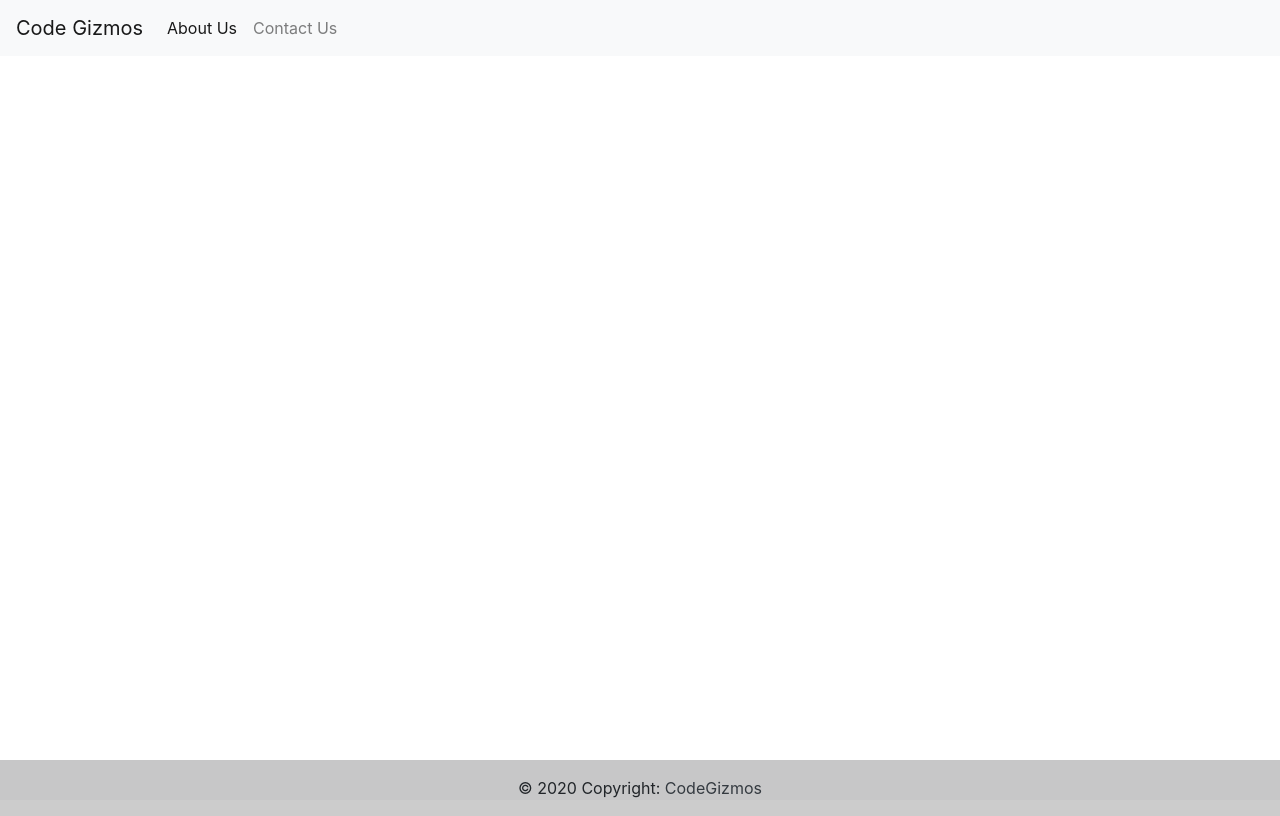
After one commit to sameer1406/pytubeRestapi, a Flask app: template templates/base.html in a window 1280 px wide. The commit adds this page. Run offline with Flask 2, Linux system fonts and the light colour scheme; the template is opened without the code that fills it, so the values that code supplies are empty; some libraries are stand-ins or nearby versions.

```diff
--- a/app.py
+++ b/app.py
@@ -1,37 +1,63 @@
-from flask import Flask, request, jsonify, render_template
+from flask import Flask, request, jsonify, render_template, send_file
 from pytube import YouTube
+from flask_bootstrap import Bootstrap
+import os
+from flask_wtf import FlaskForm
 
 app = Flask(__name__)
+app.secret_key = 'the random string'
+Bootstrap(app)
 
 
-@app.route('/', methods=["GET"])
+@app.route('/', methods=["POST", "GET"])
 def index():
-    return render_template('home.html')
+    # form = Link()
+    # # name = form.name.data
+    # # print(name)
+    if request.method == "POST":
+        youtube_link = request.form["youtubelink"]
+        # print(youtube_link)
+        return send_file(YouTube(youtube_link).streams.first().download(), as_attachment=True)
+        # return render_template('home.html')
+    else:
+        return render_template('home.html')
+
+# @app.route('/')
+# def index():
+#     return render_template('home.html')
+#
+#
+# @app.route('/YouTube', methods=['post'])
+# def postTesting():
+#     name = request.form['youtubelink']
+#
+#     print(name)  # This is the posted value
+#     return render_template('home.html'),200
 
 
-@app.route('/Youtube', methods=["POST"])
-def youtube():
-    youtube_link_request = request.get_json(force=False, silent=False, cache=True)
-    print(youtube_link_request)
-    youtube_link = youtube_link_request['link']
-    # downloads = youtube_link_request['path']
-    # print(downloads);
-    path = "/Users/sameer/Documents/YouTube_mobile/YouTUBE_APP/backend/downloads"
-    yt = YouTube(youtube_link).streams.first().download()
-    views = YouTube(youtube_link).views
-    thumbnail = YouTube(youtube_link).thumbnail_url
-    title = YouTube(youtube_link).title
-    # streams_data = yt.streams.first().download()
-    # streams = []
-    # for stream in streams_data:
-    #     stream_info = stream
-    #     streams.append(stream_info.type)
-    return jsonify({"Data": "successful completed",
-                    "views": views,
-                    "thumbnail": thumbnail,
-                    "title": title,
-
-                    }), 200
+# @app.route('/Youtube', methods=["POST"])
+# def youtube():
+#     # youtube_link_request = request.get_json(force=False, silent=False, cache=True)
+#     # print(youtube_link_request)
+#     youtube_link = request.form['name']
+#     # downloads = youtube_link_request['path']
+#     # print(downloads);
+#     # path = "/Users/sameer/Documents/YouTube_mobile/YouTUBE_APP/backend/downloads"
+#     yt = YouTube(youtube_link).streams.first().download()
+#     views = YouTube(youtube_link).views
+#     thumbnail = YouTube(youtube_link).thumbnail_url
+#     title = YouTube(youtube_link).title
+#     # streams_data = yt.streams.first().download()
+#     # streams = []
+#     # for stream in streams_data:
+#     #     stream_info = stream
+#     #     streams.append(stream_info.type)
+#     return jsonify({"Data": "successful completed",
+#                     "views": views,
+#                     "thumbnail": thumbnail,
+#                     "title": title,
+#
+#                     }), 200
 
 
 if __name__ == "__main__":
--- /dev/null
+++ b/static/css/main.css
@@ -0,0 +1,15 @@
+#page-container {
+  position: relative;
+  min-height: 100vh;
+}
+
+#content-wrap {
+  padding-bottom: 2.5rem;    /* Footer height */
+}
+
+#footer {
+  position: absolute;
+  bottom: 0;
+  width: 100%;
+  height: 2.5rem;            /* Footer height */
+}
--- /dev/null
+++ b/templates/base.html
@@ -0,0 +1,59 @@
+<!DOCTYPE html>
+<html lang="en">
+<head>
+    <link rel="stylesheet" href="https://stackpath.bootstrapcdn.com/bootstrap/4.2.1/css/bootstrap.min.css" integrity="sha384-GJzZqFGwb1QTTN6wy59ffF1BuGJpLSa9DkKMp0DgiMDm4iYMj70gZWKYbI706tWS" crossorigin="anonymous">
+    <meta charset="UTF-8">
+    <title>{% block title %}{% endblock %}</title>
+    <link rel="stylesheet" href="{{ url_for('static', filename='css/main.css') }}">
+</head>
+<body>
+<nav class="navbar navbar-expand-lg navbar-light bg-light">
+  <a class="navbar-brand" href="#">Code Gizmos</a>
+  <button class="navbar-toggler" type="button" data-toggle="collapse" data-target="#navbarSupportedContent" aria-controls="navbarSupportedContent" aria-expanded="false" aria-label="Toggle navigation">
+    <span class="navbar-toggler-icon"></span>
+  </button>
+
+  <div class="collapse navbar-collapse" id="navbarSupportedContent">
+    <ul class="navbar-nav mr-auto">
+      <li class="nav-item active">
+        <a class="nav-link" href="#">About Us <span class="sr-only">(current)</span></a>
+      </li>
+      <li class="nav-item">
+        <a class="nav-link" href="#">Contact Us</a>
+      </li>
+<!--      <li class="nav-item dropdown">-->
+<!--        <a class="nav-link dropdown-toggle" href="#" id="navbarDropdown" role="button" data-toggle="dropdown" aria-haspopup="true" aria-expanded="false">-->
+<!--          Dropdown-->
+<!--        </a>-->
+<!--        <div class="dropdown-menu" aria-labelledby="navbarDropdown">-->
+<!--          <a class="dropdown-item" href="#">Action</a>-->
+<!--          <a class="dropdown-item" href="#">Another action</a>-->
+<!--          <div class="dropdown-divider"></div>-->
+<!--          <a class="dropdown-item" href="#">Something else here</a>-->
+<!--        </div>-->
+      </li>
+     </ul>
+<!--    <form class="form-inline my-2 my-lg-0">-->
+<!--      <input class="form-control mr-sm-2" type="search" placeholder="Search" aria-label="Search">-->
+<!--      <button class="btn btn-outline-success my-2 my-sm-0" type="submit">Search</button>-->
+<!--    </form>-->
+  </div>
+</nav>
+<div class="container">
+  {% block content %} {% endblock %}
+    <!-- Footer -->
+
+  </div>
+<footer class="bg-light text-center text-lg-start" id="footer">
+   <!-- Copyright -->
+  <div class="text-center p-3" style="background-color: rgba(0, 0, 0, 0.2)">
+    © 2020 Copyright:
+    <a class="text-dark" >CodeGizmos</a>
+  </div>
+  <!-- Copyright -->
+</footer>
+<script src="https://code.jquery.com/jquery-3.3.1.slim.min.js" integrity="sha384-q8i/X+965DzO0rT7abK41JStQIAqVgRVzpbzo5smXKp4YfRvH+8abtTE1Pi6jizo" crossorigin="anonymous"></script>
+<script src="https://cdnjs.cloudflare.com/ajax/libs/popper.js/1.14.6/umd/popper.min.js" integrity="sha384-wHAiFfRlMFy6i5SRaxvfOCifBUQy1xHdJ/yoi7FRNXMRBu5WHdZYu1hA6ZOblgut" crossorigin="anonymous"></script>
+<script src="https://stackpath.bootstrapcdn.com/bootstrap/4.2.1/js/bootstrap.min.js" integrity="sha384-B0UglyR+jN6CkvvICOB2joaf5I4l3gm9GU6Hc1og6Ls7i6U/mkkaduKaBhlAXv9k" crossorigin="anonymous"></script>
+</body>
+</html>
```
Also changed, not shown: templates/home.html (+19 -1 lines).
